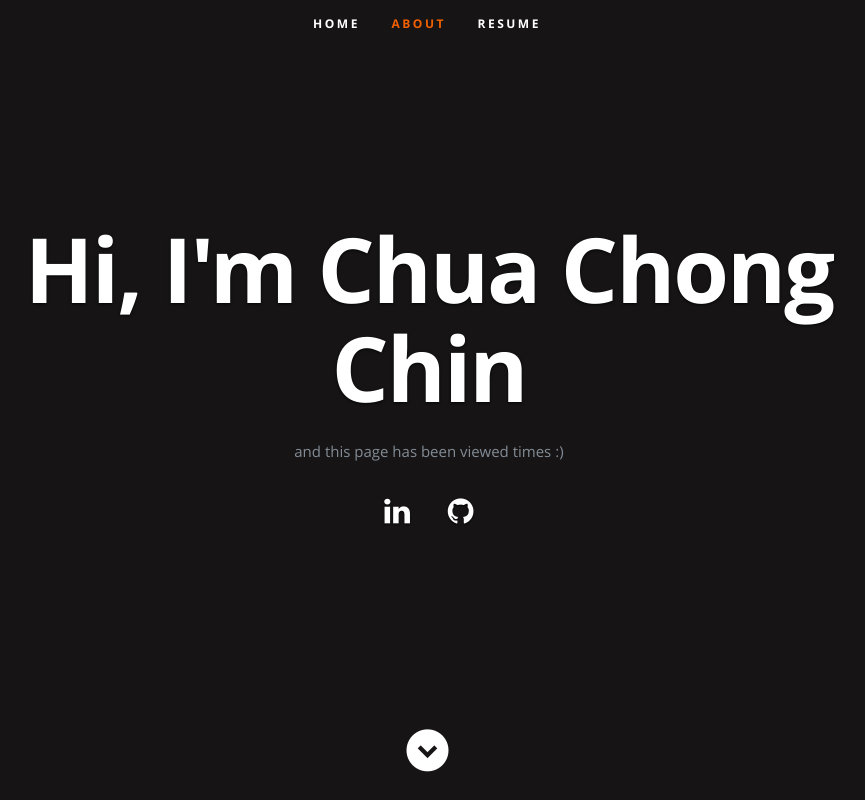
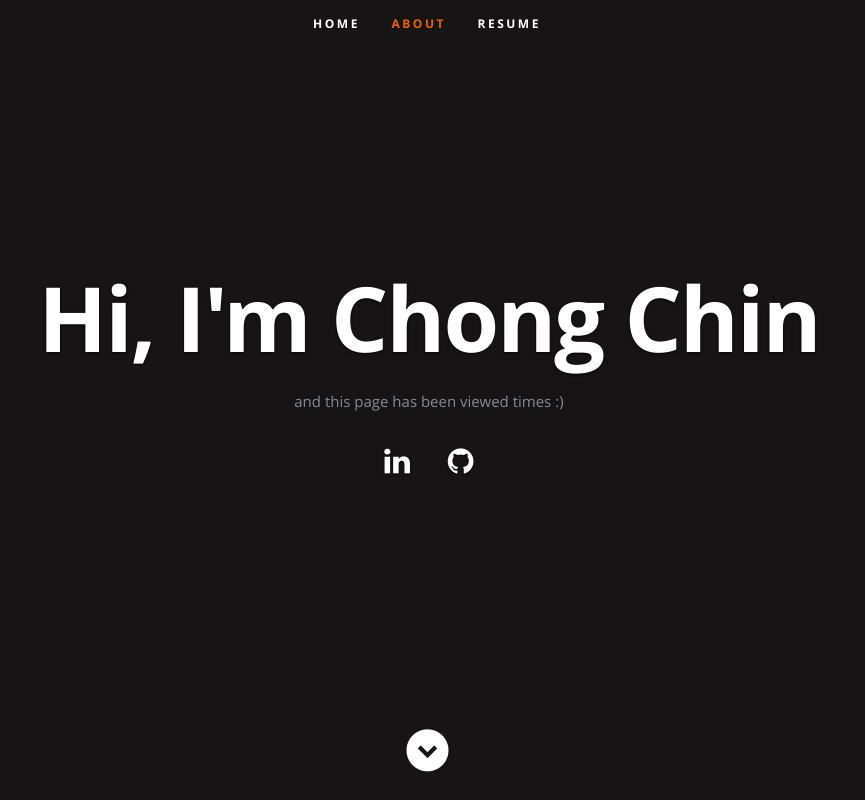
Before and after one commit to heyitschongchin/azure-resume, a plain HTML site: page frontend/index.html in a window 1280 px wide. Shown: the top 800 px of the page, without its empty margins (213-1078 px from the left). Drawn offline with nearby package versions, Linux system fonts and the light colour scheme; no server answers.

Commit message:
Update HTML

```diff
--- a/frontend/index.html
+++ b/frontend/index.html
@@ -54,7 +54,7 @@
 
       <div class="row banner">
          <div class="banner-text">
-            <h1 class="responsive-headline">Hi, I'm Chua Chong Chin</h1>
+            <h1 class="responsive-headline">Hi, I'm Chong Chin</h1>
 
             <p>and this page has been viewed <a id="counter"></a> times :) </p>
             <ul class="social">
```
